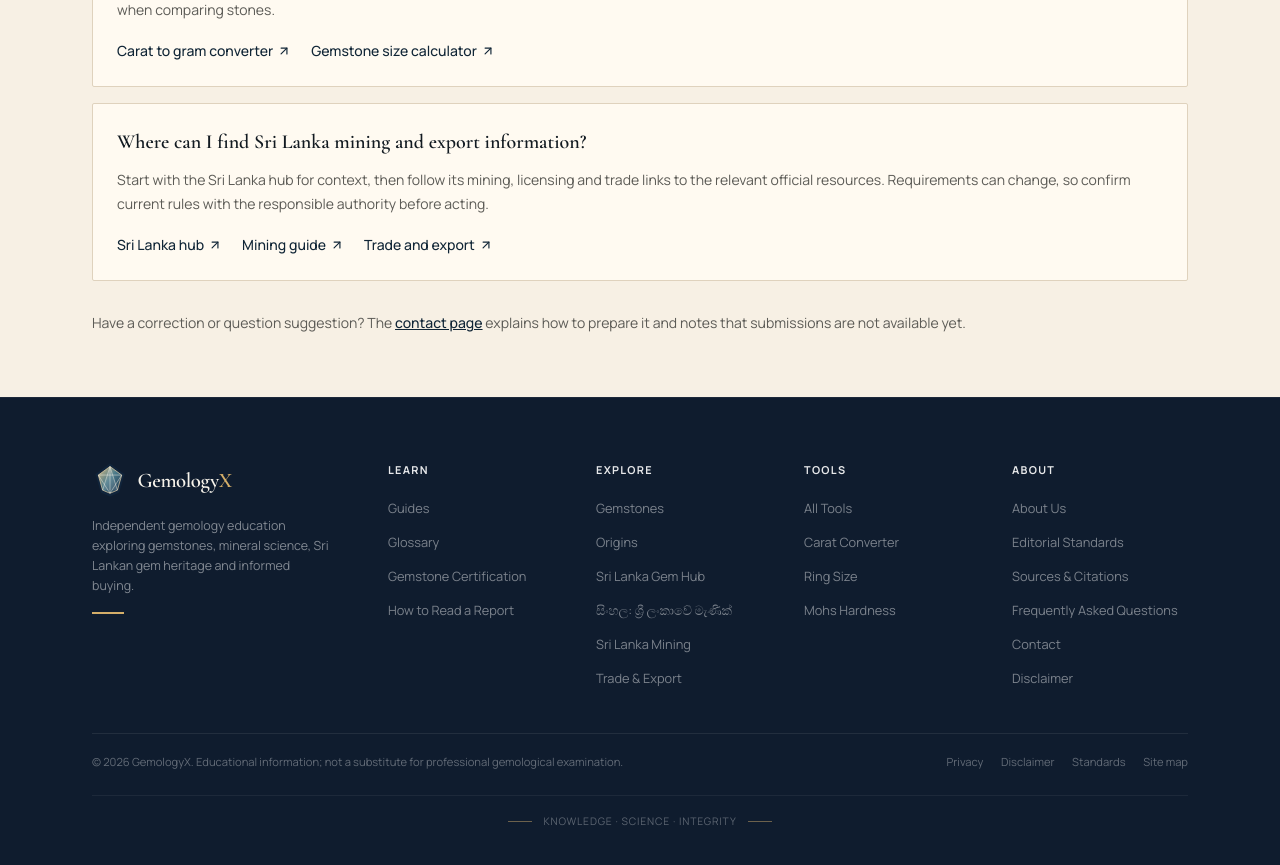
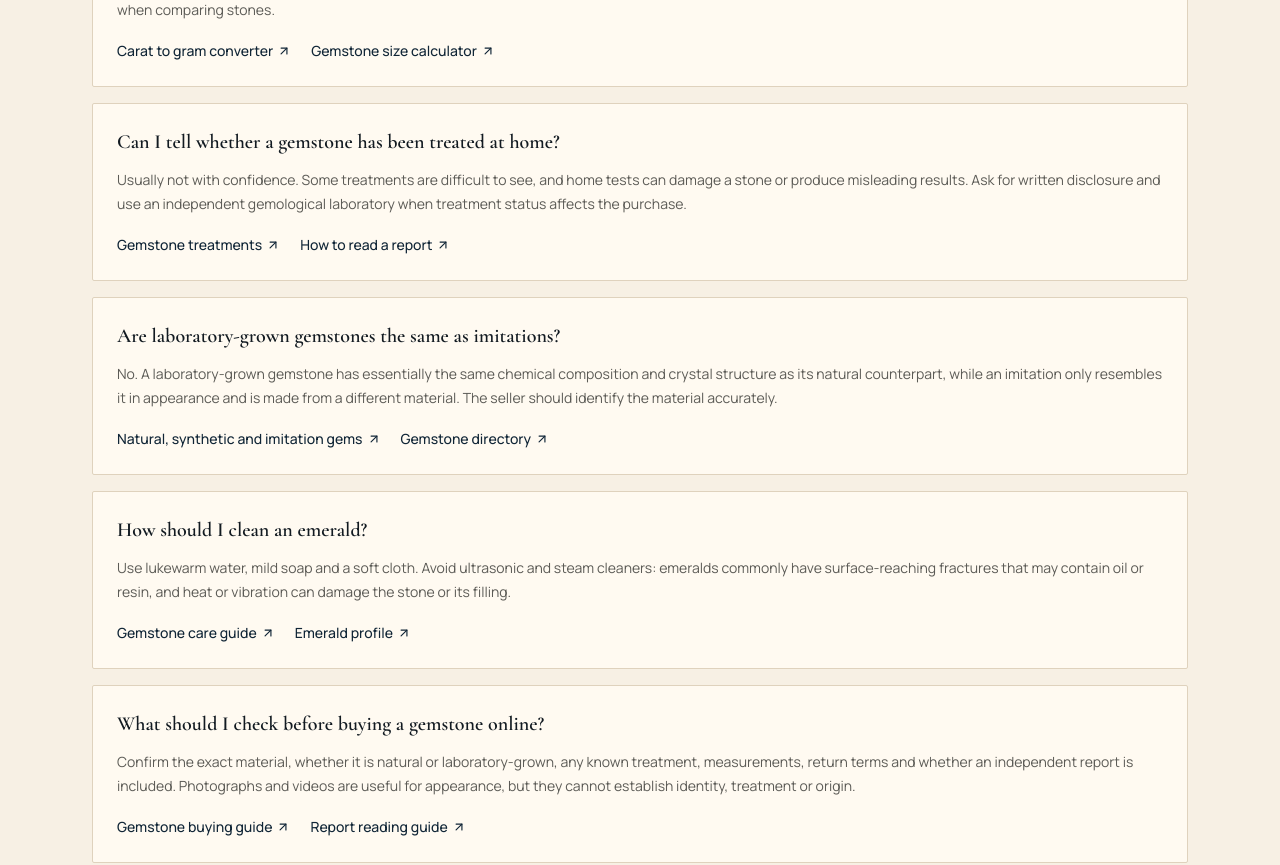
Before and after one commit to LinukaBandara/GemologyX, a Next.js app: page /faq in a window 1280 px wide. Shown: the part 1260-2125 px from the top of the page. Built offline with nearby package versions, Linux system fonts and the light colour scheme.

Commit message:
content: expand gemology FAQ guidance

```diff
--- a/src/app/faq/page.tsx
+++ b/src/app/faq/page.tsx
@@ -14,6 +14,11 @@ const questions = [
   { q: "Does heat treatment mean a sapphire is fake?", a: "No. Treatment and whether a gem is natural or synthetic are different questions. Ask for clear disclosure and, where relevant, an independent report that states the laboratory's findings.", links: [{ label: "Heated vs unheated", href: "/learn/heated-vs-unheated" }, { label: "Natural vs synthetic", href: "/learn/natural-vs-synthetic-gemstones" }] },
   { q: "Does the name Ceylon prove a sapphire came from Sri Lanka?", a: "The trade term is associated with Sri Lanka, but a name or appearance alone does not establish a particular stone's geographic origin. Review the seller's wording carefully and seek a laboratory origin opinion when it is important to the purchase.", links: [{ label: "Ceylon sapphire guide", href: "/learn/sapphire/what-is-ceylon-sapphire" }, { label: "Sri Lanka gem hub", href: "/sri-lanka" }] },
   { q: "How can I compare gemstone weight and size?", a: "Carat measures weight, not physical dimensions. Different gems and cuts can look different at the same weight, so use measurements as well as carat weight when comparing stones.", links: [{ label: "Carat to gram converter", href: "/tools/carat-to-gram" }, { label: "Gemstone size calculator", href: "/tools/gemstone-size" }] },
+  { q: "Can I tell whether a gemstone has been treated at home?", a: "Usually not with confidence. Some treatments are difficult to see, and home tests can damage a stone or produce misleading results. Ask for written disclosure and use an independent gemological laboratory when treatment status affects the purchase.", links: [{ label: "Gemstone treatments", href: "/learn/gemstone-treatments" }, { label: "How to read a report", href: "/learn/how-to-read-a-gemstone-report" }] },
+  { q: "Are laboratory-grown gemstones the same as imitations?", a: "No. A laboratory-grown gemstone has essentially the same chemical composition and crystal structure as its natural counterpart, while an imitation only resembles it in appearance and is made from a different material. The seller should identify the material accurately.", links: [{ label: "Natural, synthetic and imitation gems", href: "/learn/natural-vs-synthetic-gemstones" }, { label: "Gemstone directory", href: "/gemstones" }] },
+  { q: "How should I clean an emerald?", a: "Use lukewarm water, mild soap and a soft cloth. Avoid ultrasonic and steam cleaners: emeralds commonly have surface-reaching fractures that may contain oil or resin, and heat or vibration can damage the stone or its filling.", links: [{ label: "Gemstone care guide", href: "/learn/gemstone-care" }, { label: "Emerald profile", href: "/gemstones/emerald" }] },
+  { q: "What should I check before buying a gemstone online?", a: "Confirm the exact material, whether it is natural or laboratory-grown, any known treatment, measurements, return terms and whether an independent report is included. Photographs and videos are useful for appearance, but they cannot establish identity, treatment or origin.", links: [{ label: "Gemstone buying guide", href: "/learn/buying-gemstones" }, { label: "Report reading guide", href: "/learn/how-to-read-a-gemstone-report" }] },
+  { q: "How do gemstones get their colour?", a: "Colour can come from trace elements, defects in a crystal structure, inclusions or optical effects. The cause varies by gemstone, and similar colours can occur in different materials, so colour is not a reliable identification test by itself.", links: [{ label: "Gem formation and colour", href: "/learn/gem-formation" }, { label: "Gemstone directory", href: "/gemstones" }] },
   { q: "Where can I find Sri Lanka mining and export information?", a: "Start with the Sri Lanka hub for context, then follow its mining, licensing and trade links to the relevant official resources. Requirements can change, so confirm current rules with the responsible authority before acting.", links: [{ label: "Sri Lanka hub", href: "/sri-lanka" }, { label: "Mining guide", href: "/sri-lanka-mining" }, { label: "Trade and export", href: "/sri-lanka-trade-export" }] },
 ];
 
```
Also changed, not shown: 1 other file (tests, documents, lock files or other folders).
